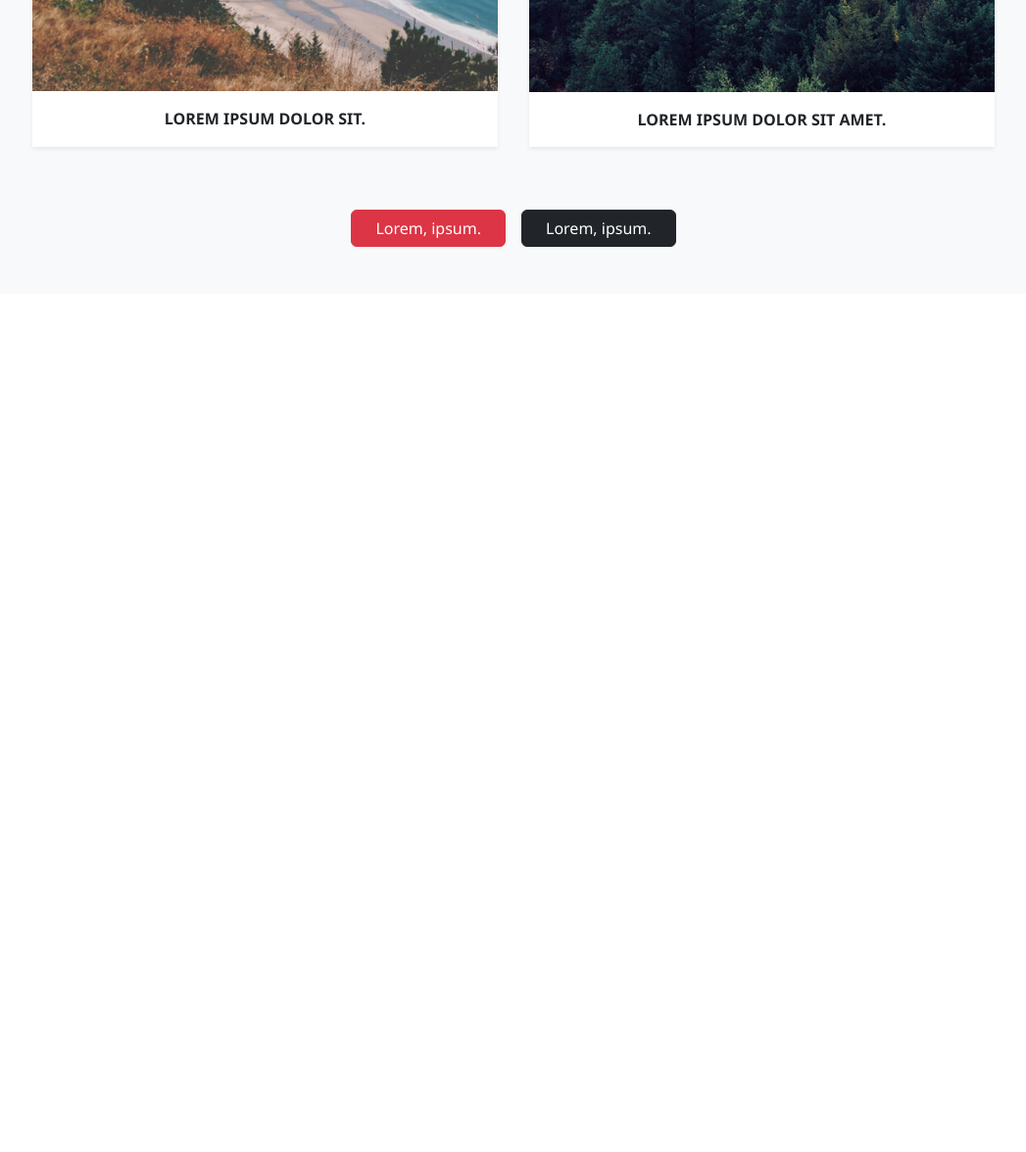
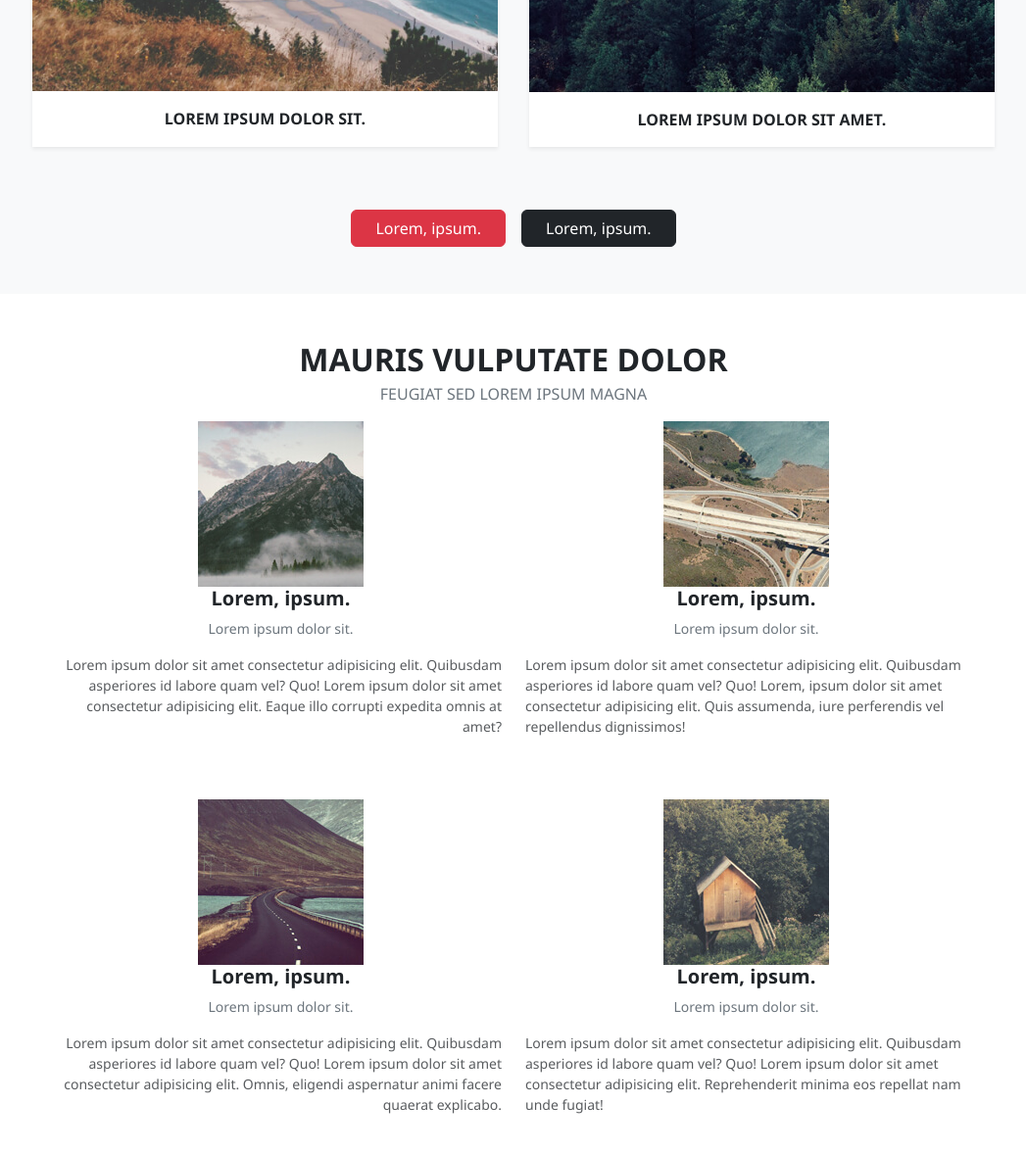
Before and after one commit to untherious/Site_Spatial, a website: page index.html in a window 1280 px wide. Shown: the part 1552-2728 px from the top of the page at 98% size, without its empty margins (116-1163 px from the left). Before the commit the page ends 1852 px from the top, so only its background shows below. Drawn offline with nearby package versions, Linux system fonts and the light colour scheme.

Commit message:
section3

```diff
--- a/index.html
+++ b/index.html
@@ -86,6 +86,47 @@
   </div>
 </section>
 
+<!-- Ici je mets la troisième section avec les images etc -->
+<section class="section_cercle py-5 text-center">
+  <div class="container">
+    <h2 class="fw-bold mb-1">MAURIS VULPUTATE DOLOR</h2>
+    <p class="text-secondary mb-3">FEUGIAT SED LOREM IPSUM MAGNA</p>
+    <div class="row justify-content-center">
+      <div class="col-md-5 mb-5 d-flex flex-column align-items-center">
+        <img src="./public/img/pic04.jpg" alt="" class="cercle_img mb_3">
+        <h5 class="fw-bold">Lorem, ipsum.</h5>
+        <p class="text-secondary small"> Lorem ipsum dolor sit.</p>
+        <p class="text-muted small text-end">Lorem ipsum dolor sit amet consectetur adipisicing elit. Quibusdam asperiores id labore quam vel? Quo!
+          Lorem ipsum dolor sit amet consectetur adipisicing elit. Eaque illo corrupti expedita omnis at amet?
+        </p>
+      </div>
+      <div class="col-md-5 mb-5 d-flex flex-column align-items-center">
+        <img src="./public/img/pic05.jpg" alt="" class="cercle_img mb_3">
+        <h5 class="fw-bold">Lorem, ipsum.</h5>
+        <p class="text-secondary small"> Lorem ipsum dolor sit.</p>
+        <p class="text-muted small text-start">Lorem ipsum dolor sit amet consectetur adipisicing elit. Quibusdam asperiores id labore quam vel? Quo!
+          Lorem, ipsum dolor sit amet consectetur adipisicing elit. Quis assumenda, iure perferendis vel repellendus dignissimos!
+        </p>
+      </div>
+      <div class="col-md-5 mb-5 d-flex flex-column align-items-center">
+        <img src="./public/img/pic06.jpg" alt="" class="cercle_img mb_3">
+        <h5 class="fw-bold">Lorem, ipsum.</h5>
+        <p class="text-secondary small"> Lorem ipsum dolor sit.</p>
+        <p class="text-muted small text-end">Lorem ipsum dolor sit amet consectetur adipisicing elit. Quibusdam asperiores id labore quam vel? Quo!
+          Lorem ipsum dolor sit amet consectetur adipisicing elit. Omnis, eligendi aspernatur animi facere quaerat explicabo.
+        </p>
+      </div>
+      <div class="col-md-5 mb-5 d-flex flex-column align-items-center">
+        <img src="./public/img/pic07.jpg" alt="" class="cercle_img mb_3">
+        <h5 class="fw-bold">Lorem, ipsum.</h5>
+        <p class="text-secondary small"> Lorem ipsum dolor sit.</p>
+        <p class="text-muted small text-start ">Lorem ipsum dolor sit amet consectetur adipisicing elit. Quibusdam asperiores id labore quam vel? Quo!
+          Lorem ipsum dolor sit amet consectetur adipisicing elit. Reprehenderit minima eos repellat nam unde fugiat!
+        </p>
+      </div>
+    </div>
+  </div>
+</section>
 
 
 
--- a/src/scss/main.scss
+++ b/src/scss/main.scss
@@ -7,3 +7,4 @@
 @use './partials/navbar';
 @use './partials/section1';
 @use './partials/section2';
+@use './partials/section3';
```
